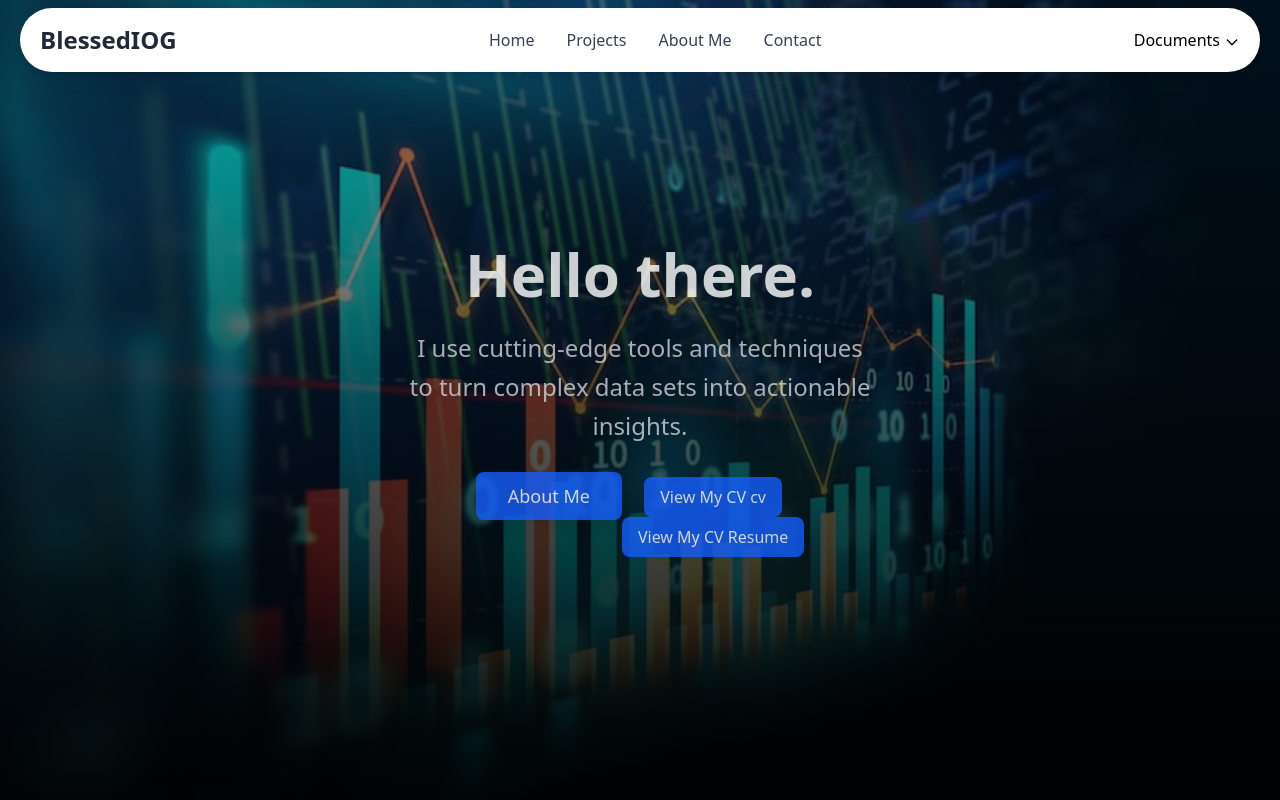
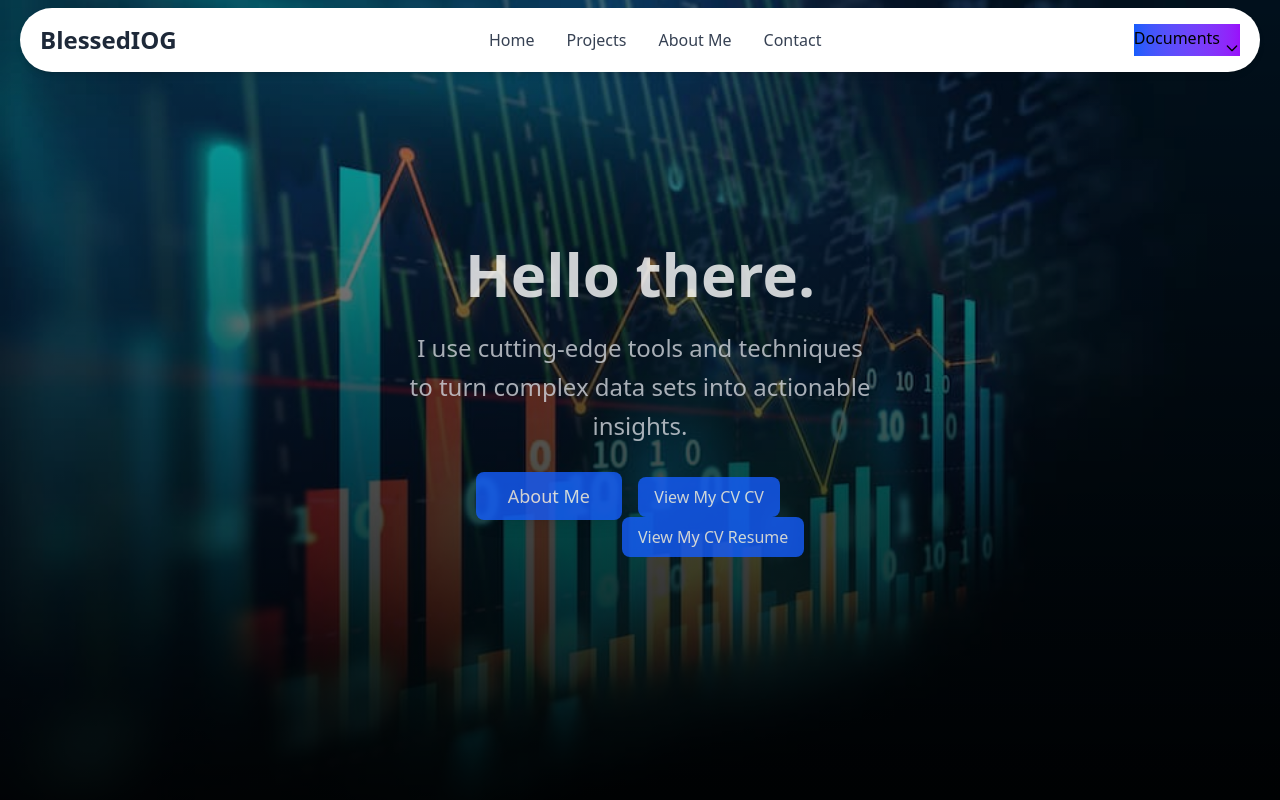
Before and after one commit to Oluwasegun122/blessediog, a Next.js app: page / in a window 1280 px wide. Shown: the top 800 px of the page. Built offline with nearby package versions, Linux system fonts and the light colour scheme.

Commit message:
first commit

```diff
--- a/app/components/DocumentModal.tsx
+++ b/app/components/DocumentModal.tsx
@@ -55,11 +55,11 @@ export default function DocumentModal({
         >
           {triggerType === "dropdown" ? (
             <>
-              <button className={getButtonClass()}>
+              <button className={`${getButtonClass()} bg-gradient-to-r from-blue-600 to-purple-600`}>
                 {buttonText}
                 <svg
                   xmlns="http://www.w3.org/2000/svg"
-                  className="h-4 w-4 ml-1 inline"
+                  className="h-4 w-4 ml-1 mt-4 inline"
                   fill="none"
                   viewBox="0 0 24 24"
                   stroke="currentColor"
@@ -98,7 +98,7 @@ export default function DocumentModal({
               </div>
             </>
           ) : (
-            <div className="flex-col gap-2 hidden md:block">
+            <div className="flex-col space-x-2 hidden md:block">
               <div>
                 <button
                   onClick={() => {
@@ -107,7 +107,7 @@ export default function DocumentModal({
                   }}
                   className={getButtonClass()}
                 >
-                  {`${buttonText} cv`}
+                  {`${buttonText} CV`}
                 </button>
               </div>
               <div>
```
